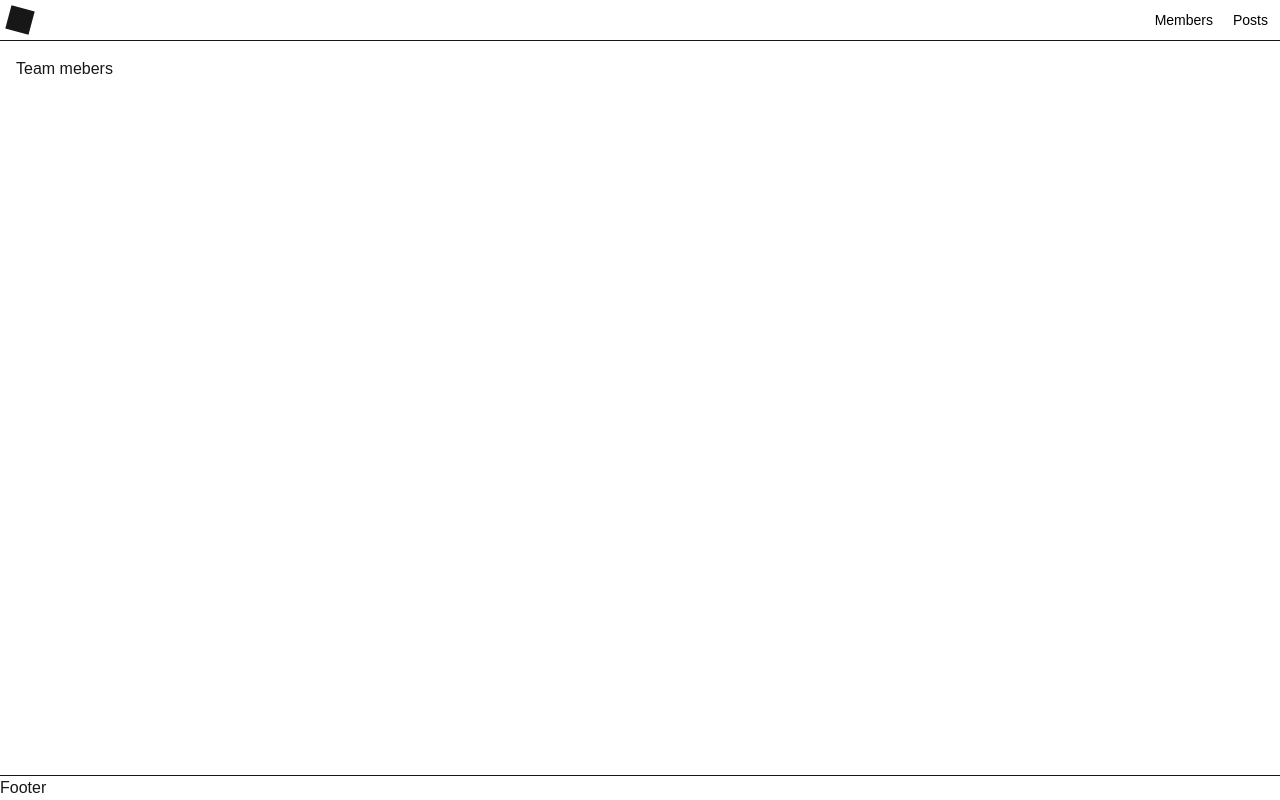
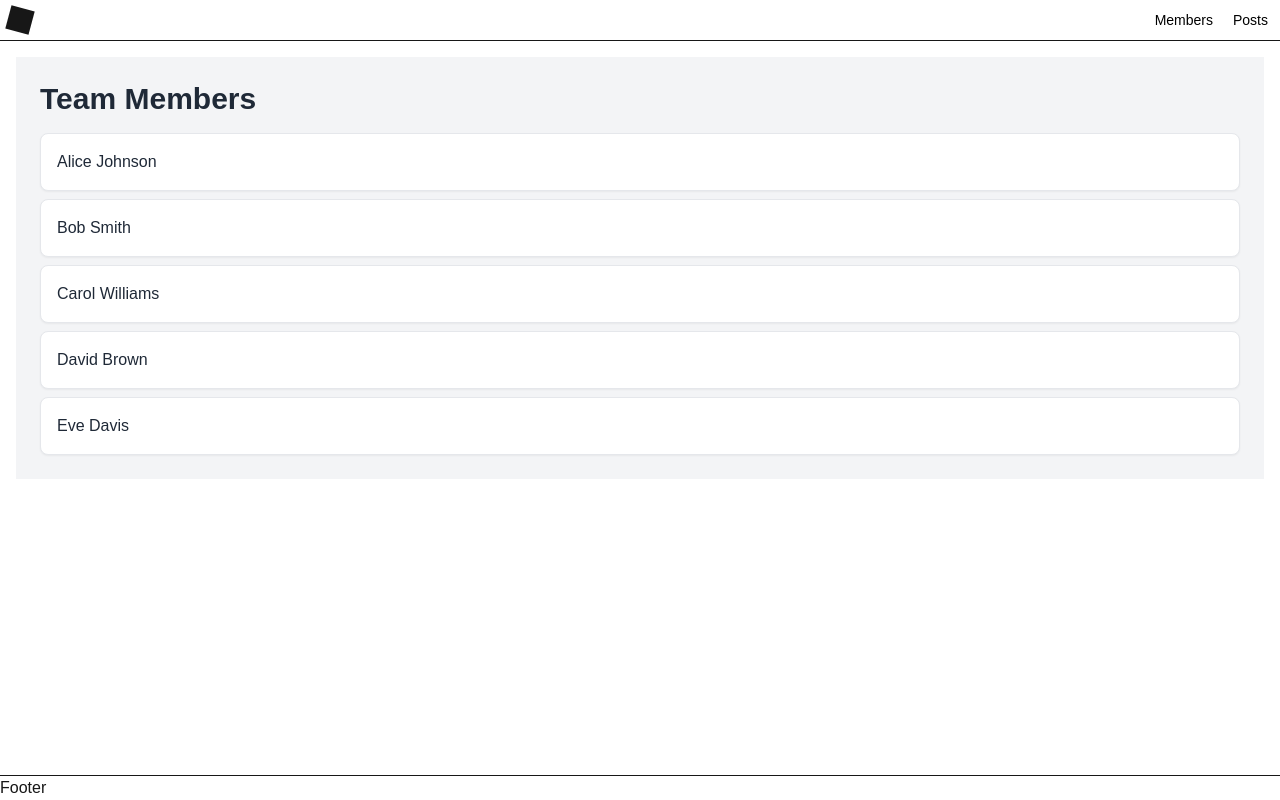
Before and after one commit to zesp11/zesp11.github.io, a Next.js app: page /members in a window 1280 px wide. Built offline with nearby package versions, Linux system fonts and the light colour scheme.

Commit message:
Improve style for members page

```diff
--- a/src/app/members/page.tsx
+++ b/src/app/members/page.tsx
@@ -1,3 +1,29 @@
+interface Member {
+  firstName: string;
+  lastName: string;
+}
+
+
+// TODO: add real data
+const members: Member[] = [
+  { firstName: "Alice", lastName: "Johnson" },
+  { firstName: "Bob", lastName: "Smith" },
+  { firstName: "Carol", lastName: "Williams" },
+  { firstName: "David", lastName: "Brown" },
+  { firstName: "Eve", lastName: "Davis" },
+];
+
 export default function Page() {
-  return <>Team mebers</>;
+  return (
+    <section className="p-6 bg-gray-100 text-gray-800">
+      <h1 className="text-3xl font-bold mb-4">Team Members</h1>
+      <ul className="space-y-2">
+        {members.map((member, index) => (
+          <li key={index} className="p-4 border rounded-lg shadow-sm bg-white">
+            {member.firstName} {member.lastName}
+          </li>
+        ))}
+      </ul>
+    </section>
+  );
 }
```
